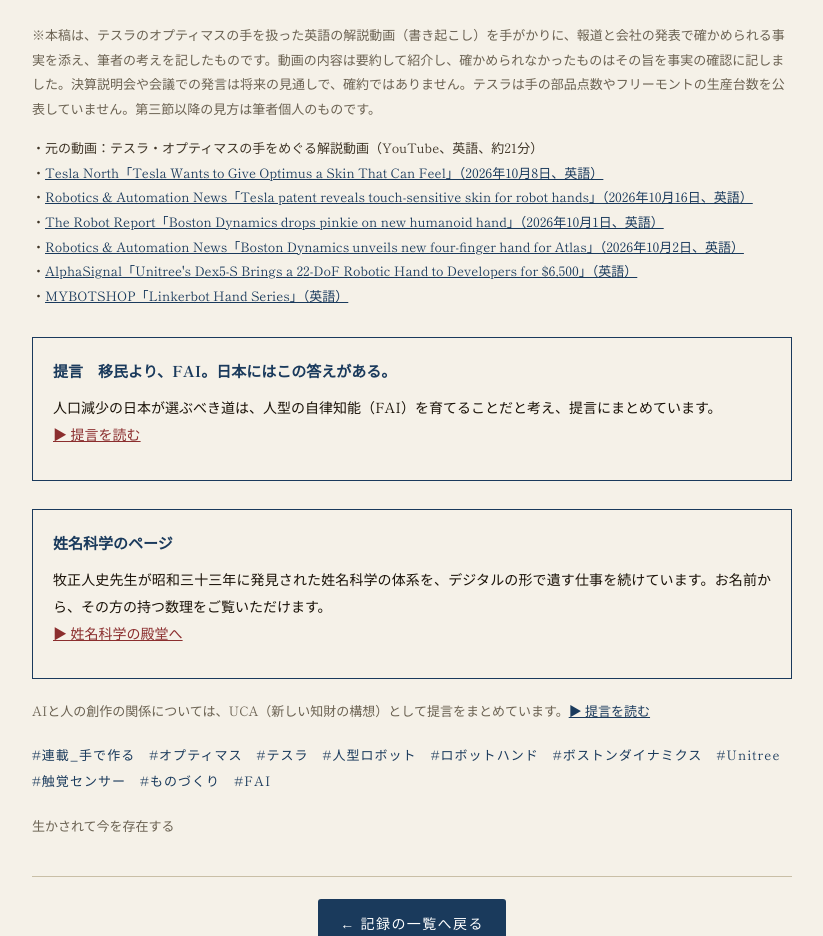
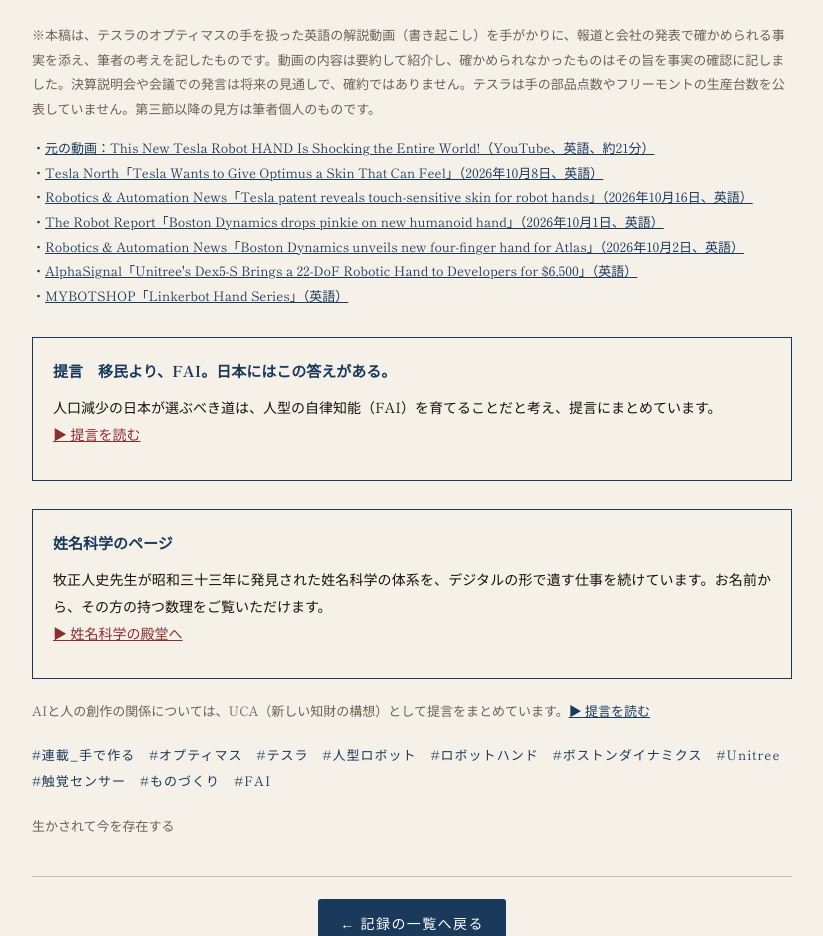
Before and after one commit to yymm77/yymm77.github.io, a plain HTML site: page kiroku/2026/2026-11-22-kimo-wa-yubisaki.html in a window 1280 px wide. Shown: the part 5141-6077 px from the top of the page, without its empty margins (228-1051 px from the left). Drawn offline with Linux system fonts and the light colour scheme.

Commit message:
記録：肝は、指先にある の出典に元動画のリンクを追加
Co-Authored-By: Claude Opus 5.5 <noreply@anthropic.com>
Claude-Session: https://claude.ai/code/session_011evFGZNYi2TX96t7fEmgVj

```diff
--- a/kiroku/2026/2026-11-22-kimo-wa-yubisaki.html
+++ b/kiroku/2026/2026-11-22-kimo-wa-yubisaki.html
@@ -114,7 +114,7 @@ hr{border:none;border-top:1px solid #c9bfa6;margin:36px 0 26px;}
 <p>日曜の朝、湯呑みを持つ自分の指先を、あらためて眺めています。</p>
 <hr>
 <div class="note">※本稿は、テスラのオプティマスの手を扱った英語の解説動画（書き起こし）を手がかりに、報道と会社の発表で確かめられる事実を添え、筆者の考えを記したものです。動画の内容は要約して紹介し、確かめられなかったものはその旨を事実の確認に記しました。決算説明会や会議での発言は将来の見通しで、確約ではありません。テスラは手の部品点数やフリーモントの生産台数を公表していません。第三節以降の見方は筆者個人のものです。</div>
-<div class="src">・元の動画：テスラ・オプティマスの手をめぐる解説動画（YouTube、英語、約21分）<br>
+<div class="src">・<a href="https://youtu.be/aVnPfvcBRF8" target="_blank" rel="noopener">元の動画：This New Tesla Robot HAND Is Shocking the Entire World!（YouTube、英語、約21分）</a><br>
 ・<a href="https://teslanorth.com/2026/10/08/tesla-optimus-tactile-sensor-patent/" target="_blank" rel="noopener">Tesla North「Tesla Wants to Give Optimus a Skin That Can Feel」（2026年10月8日、英語）</a><br>
 ・<a href="https://roboticsandautomationnews.com/2026/10/16/tesla-patent-reveals-touch-sensitive-skin-for-robot-hands/105999/" target="_blank" rel="noopener">Robotics &amp; Automation News「Tesla patent reveals touch-sensitive skin for robot hands」（2026年10月16日、英語）</a><br>
 ・<a href="https://www.therobotreport.com/boston-dynamics-drops-pinkie-on-new-humanoid-hand/" target="_blank" rel="noopener">The Robot Report「Boston Dynamics drops pinkie on new humanoid hand」（2026年10月1日、英語）</a><br>
```
